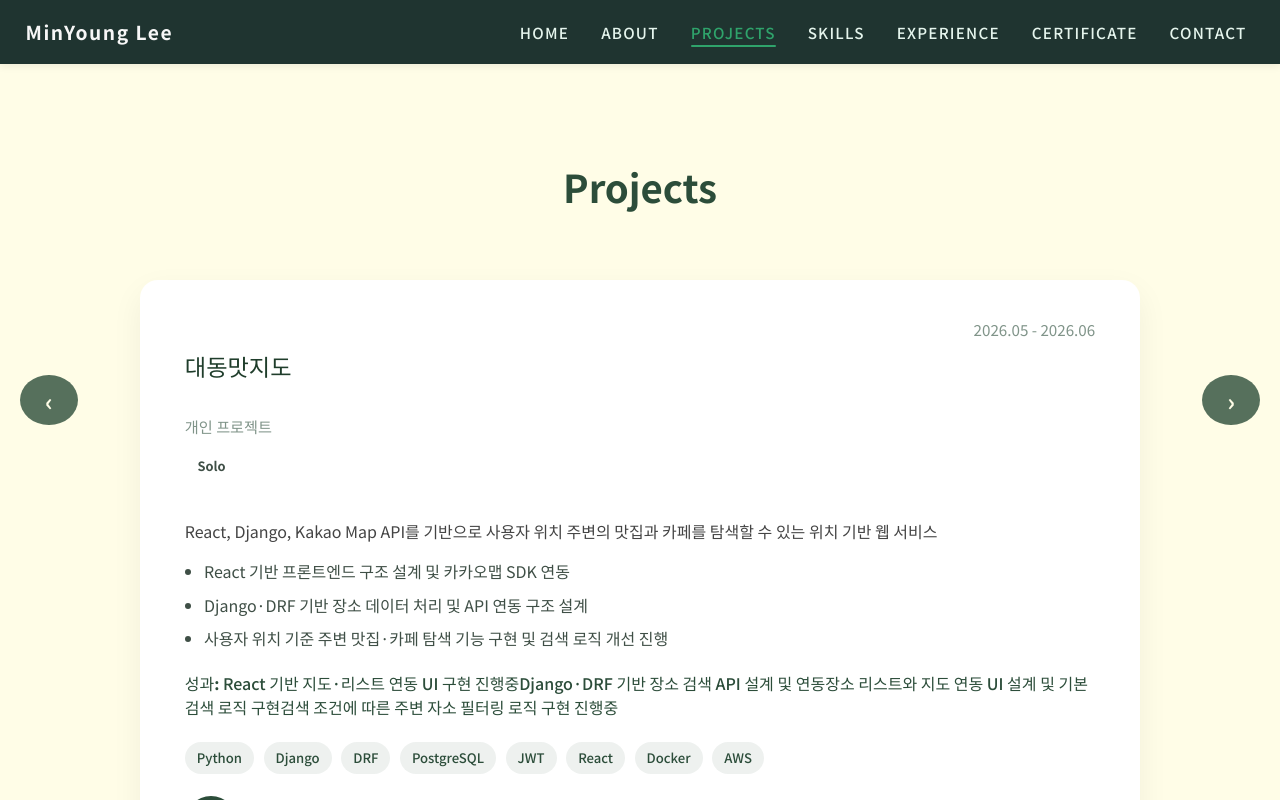
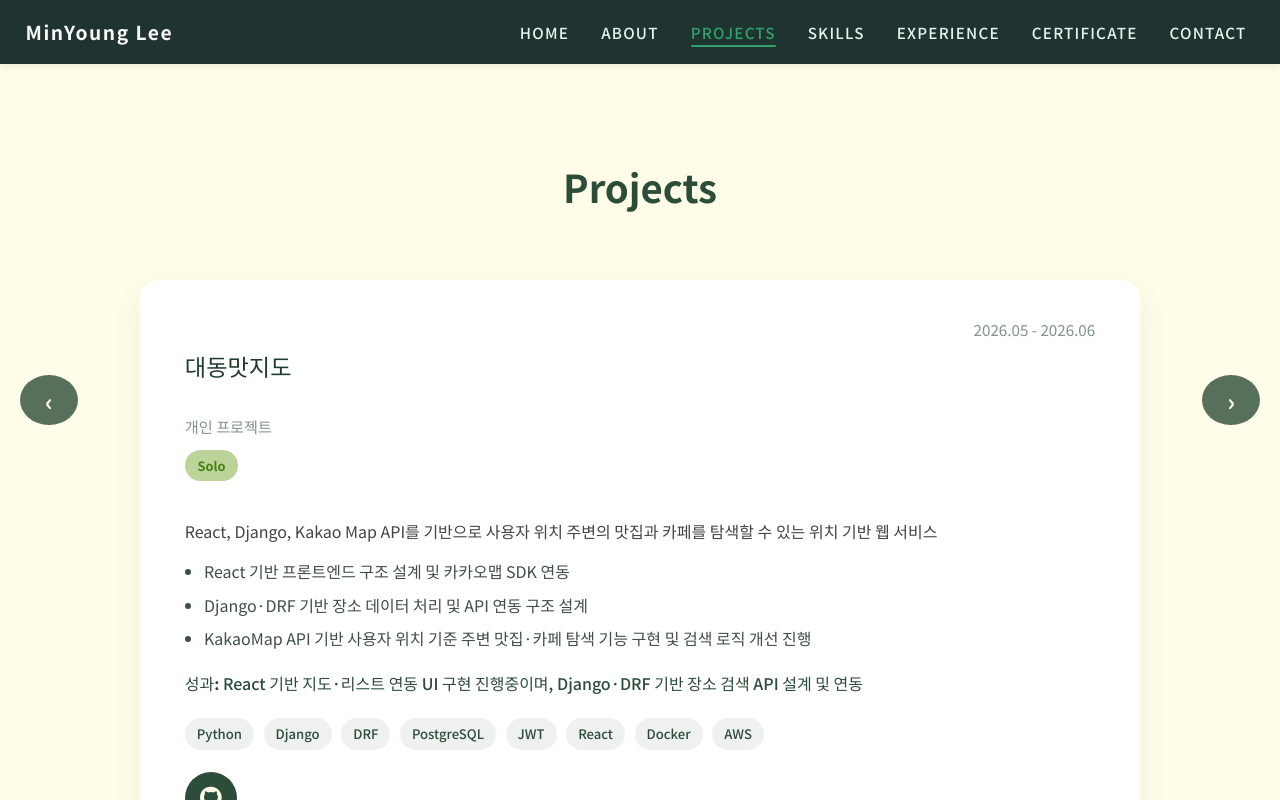
Before and after one commit to minyoung0303/minyoung.github.io, a React (Vite) app: page / in a window 1280 px wide. Both pictures are taken after a click on the item "PROJECTS". Shown: the top 800 px of the page. Built offline with nearby package versions, Linux system fonts and the light colour scheme.

Commit message:
[feat] Projects.jsx - fix font background-color - fix css

```diff
--- a/src/components/Projects.jsx
+++ b/src/components/Projects.jsx
@@ -16,12 +16,9 @@ function Projects() {
       role: [
         'React 기반 프론트엔드 구조 설계 및 카카오맵 SDK 연동',
         'Django·DRF 기반 장소 데이터 처리 및 API 연동 구조 설계',
-        '사용자 위치 기준 주변 맛집·카페 탐색 기능 구현 및 검색 로직 개선 진행',
+        'KakaoMap API 기반 사용자 위치 기준 주변 맛집·카페 탐색 기능 구현 및 검색 로직 개선 진행',
       ],
-      result: ['React 기반 지도·리스트 연동 UI 구현 진행중',
-              'Django·DRF 기반 장소 검색 API 설계 및 연동',
-              '장소 리스트와 지도 연동 UI 설계 및 기본 검색 로직 구현',
-              '검색 조건에 따른 주변 자소 필터링 로직 구현 진행중'
+      result: ['React 기반 지도·리스트 연동 UI 구현 진행중이며, Django·DRF 기반 장소 검색 API 설계 및 연동',
             ],
       tech: ['Python', 'Django', 'DRF', 'PostgreSQL', 'JWT', 'React', 'Docker', 'AWS'],
       links: {
--- a/src/components/css/Projects.css
+++ b/src/components/css/Projects.css
@@ -104,3 +104,8 @@
   background-color: rgba(18, 168, 58, 0.12);
   color: #12a83a;
 }
+
+.type.solo {
+  background: rgba(93, 149, 10, 0.41);
+  color: #45820f
+}
```
